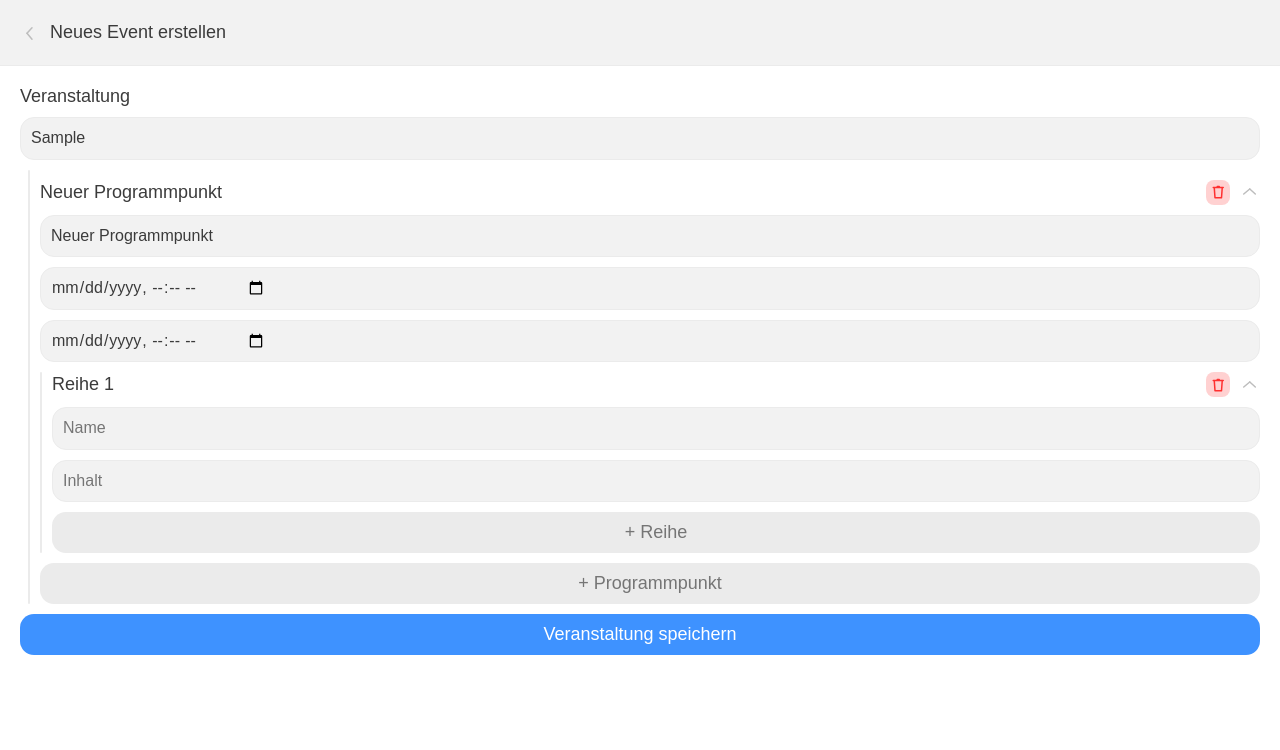
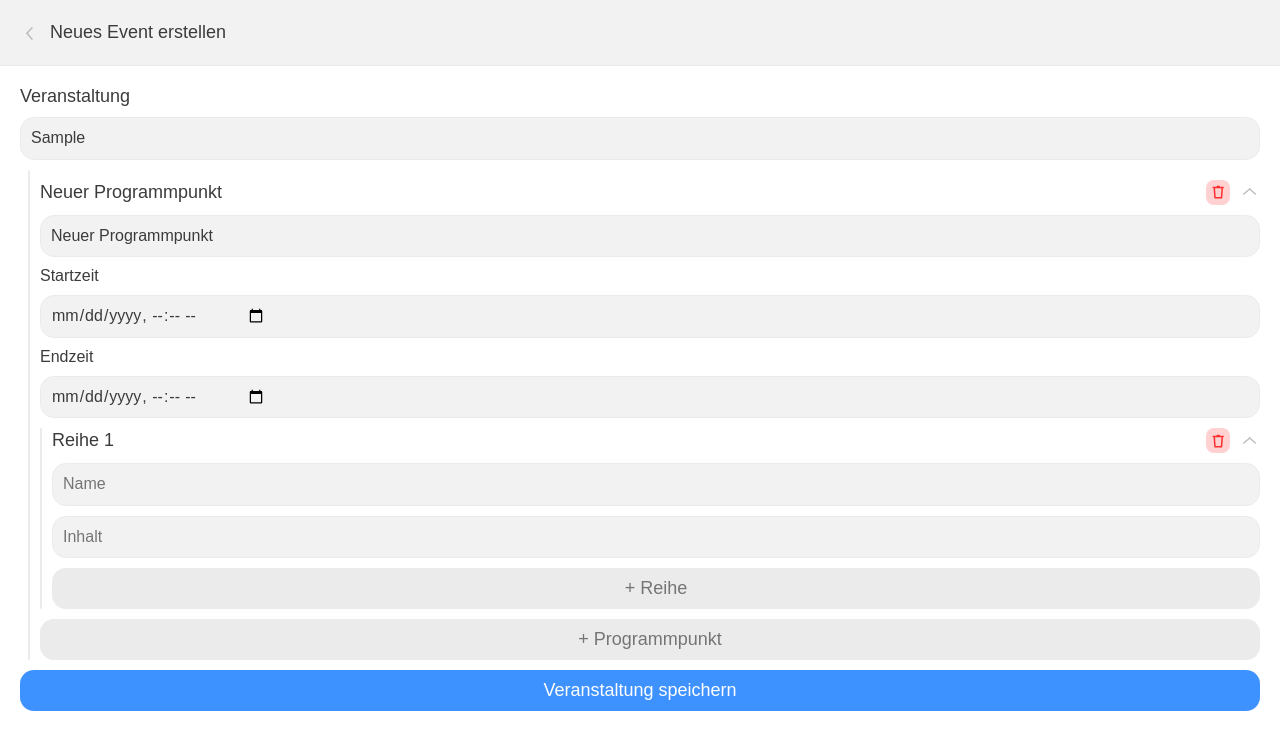
Before and after one commit to justuslethen/justuslethen, a React (Create React App) app in the folder events/app/: page /create in a window 1280 px wide. Both pictures are taken after typing "Sample" into the empty fields and a click on the button "+ Programmpunkt". Shown: the top 750 px of the page. Built offline with nearby package versions, Linux system fonts and the light colour scheme.

Commit message:
ADD: labels for timestamp input

```diff
--- a/events/app/src/components/SubeventCreate.js
+++ b/events/app/src/components/SubeventCreate.js
@@ -23,12 +23,14 @@ const SubeventCreate = (props) => {
             placeholder="Subeventname"
           />
 
+          <h4>Startzeit</h4>
           <input
             type="datetime-local"
             value={props.subevent.startdate}
             onChange={(e) => props.handleSubeventChange(props.index, "startdate", e.target.value)}
           />
 
+          <h4>Endzeit</h4>
           <input
             type="datetime-local"
             value={props.subevent.enddate}
--- a/events/app/src/index.css
+++ b/events/app/src/index.css
@@ -60,13 +60,17 @@ header h1 {
     width: 100%;
 }
 
-h3 {
+h3, h4 {
     color: var(--text-1);
     font-size: 18px;
     font-style: normal;
     font-weight: 400;
     line-height: normal;
     margin: 0px;
+}
+
+h4 {
+    font-size: 16px;
 }
 
 .content {
```
